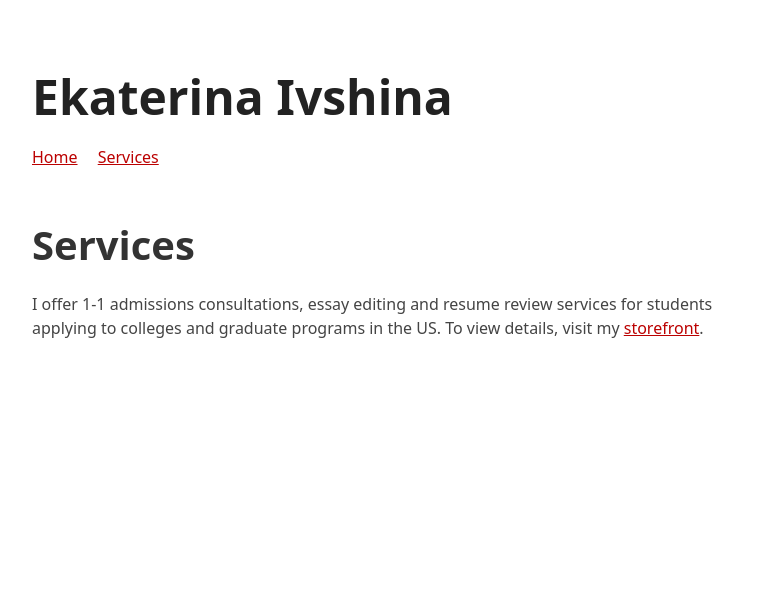
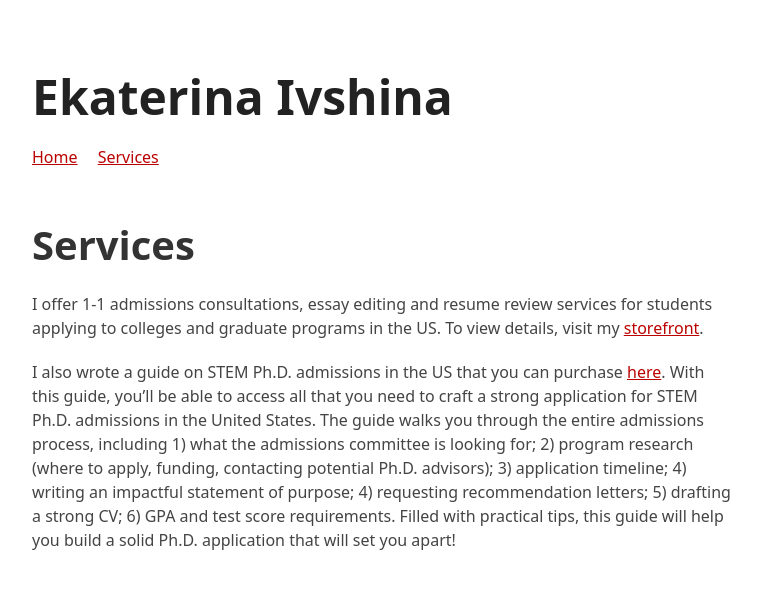
Before and after one commit to eivshina/point-theme, a Jekyll site: the page built from thoughts.md, in a window 1280 px wide. Shown: the top 589 px of the page, without its empty margins (258-1019 px from the left). Built offline with Jekyll 4.4.1, drawn with Linux system fonts in a browser that asks for light colours.

Commit message:
Update thoughts.md

```diff
--- a/thoughts.md
+++ b/thoughts.md
@@ -3,3 +3,5 @@ title: Services
 ---
 
 I offer 1-1 admissions consultations, essay editing and resume review services for students applying to colleges and graduate programs in the US. To view details, visit my [storefront](https://store.sendowl.com/s/7f9120bb-b9d3-4614-8888-e83ece530317).
+
+I also wrote a guide on STEM Ph.D. admissions in the US that you can purchase [here](https://sowl.co/s/bkwPzi). With this guide, you'll be able to access all that you need to craft a strong application for STEM Ph.D. admissions in the United States. The guide walks you through the entire admissions process, including 1) what the admissions committee is looking for; 2) program research (where to apply, funding, contacting potential Ph.D. advisors); 3) application timeline; 4) writing an impactful statement of purpose; 4) requesting recommendation letters; 5) drafting a strong CV; 6) GPA and test score requirements. Filled with practical tips, this guide will help you build a solid Ph.D. application that will set you apart!
```
